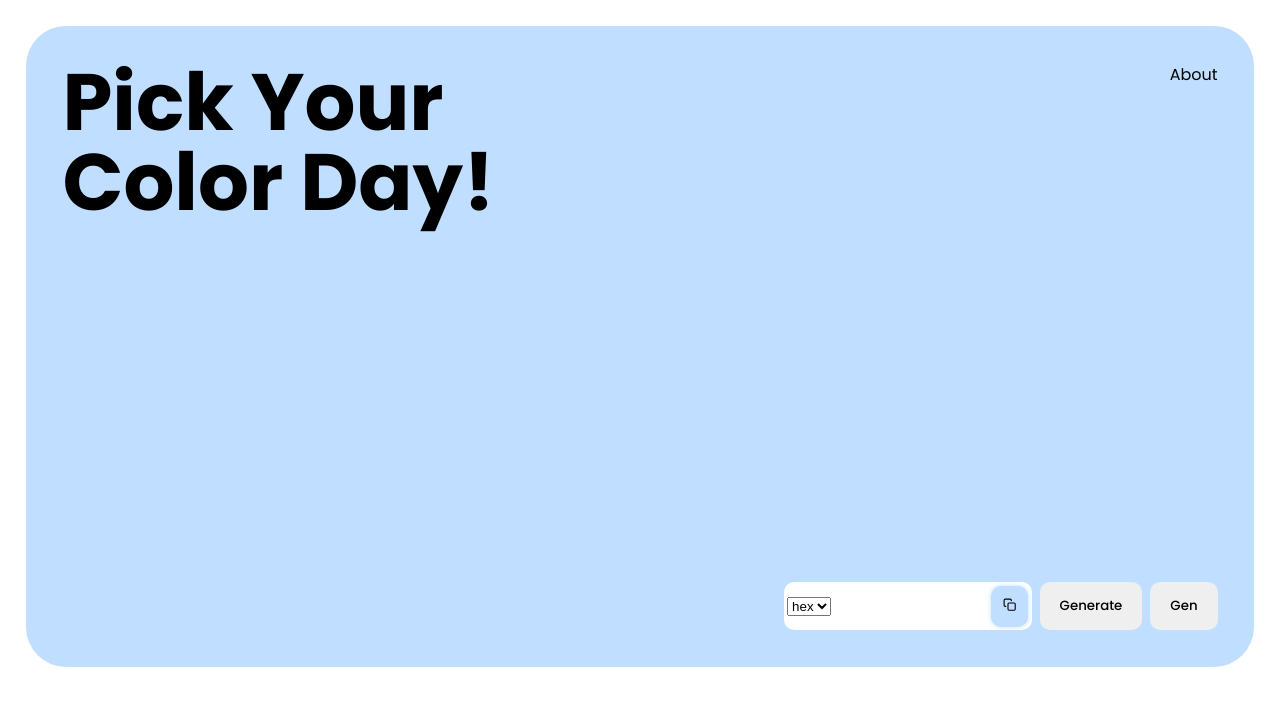
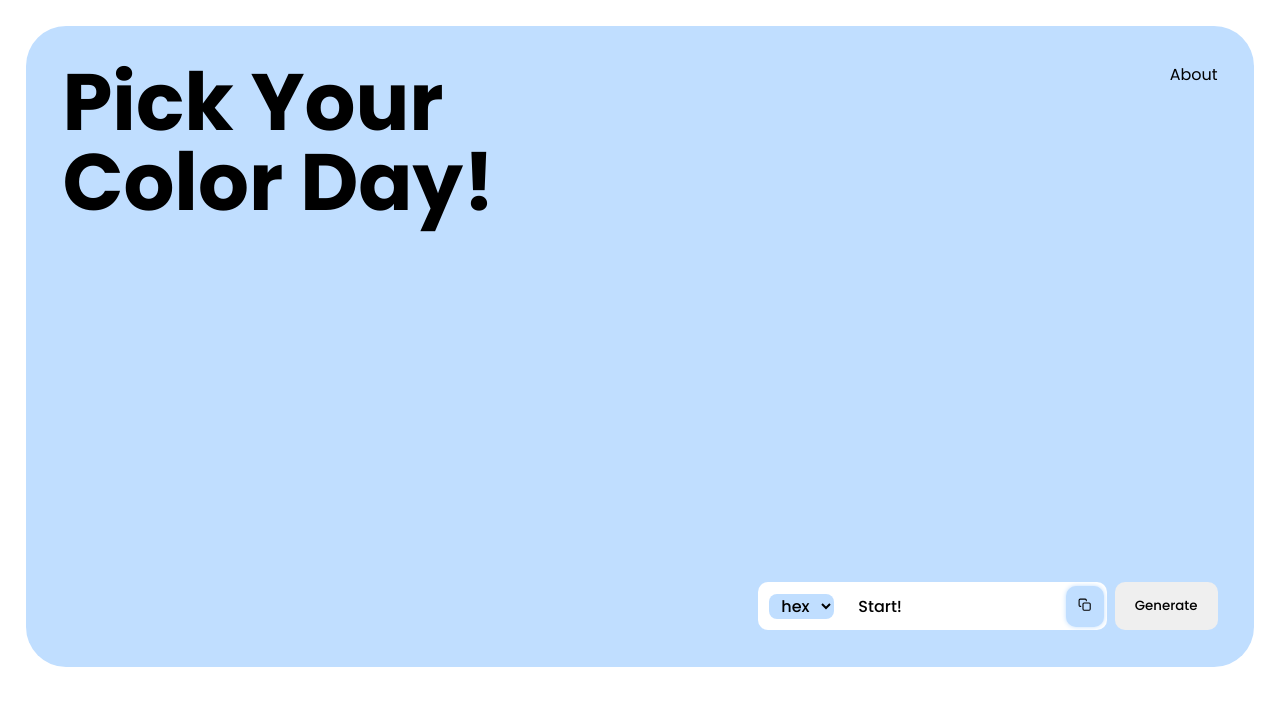
Before and after one commit to Tabyss/yolor, a React (Vite) app: page / in a window 1280 px wide. Shown: the top 706 px of the page. Built offline with nearby package versions, Linux system fonts and the light colour scheme.

Commit message:
Modified Copy

```diff
--- a/src/App.jsx
+++ b/src/App.jsx
@@ -6,16 +6,17 @@ import HexPicker from "./control/Picker";
 
 function App() {
   const [hex, setHex] = useState("#c0deff");
-  const [result, setResult] = useState()
+  const [result, setResult] = useState("Start!");
 
   function handleValue(e) {
     e.preventDefault();
     setHex(HexPicker);
+    setResult(HexPicker);
   }
   function convertColor() {
     let get = document.getElementById("form").value;
-    let result = HexConvert(hex, get)
-    setResult(result)
+    let end = HexConvert(hex, get);
+    setResult(end);
   }
 
   function handleChange() {
@@ -23,9 +24,10 @@ function App() {
   }
 
   function copyText() {
-    const copy = document.getElementById("hexel").value;
+    const copy = document.getElementById("hexel").innerHTML;
     copy.focus;
-    navigator.clipboard.writeText(hex);
+    // copy.select();
+    navigator.clipboard.writeText(copy);
     console.log("Copy!");
   }
 
@@ -44,12 +46,20 @@ function App() {
         </div>
         <div className="app-gene">
           <div className="app-value">
-            <select className="app-select" id="form" onChange={convertColor}>
+            <select
+              className="app-select"
+              id="form"
+              onChange={convertColor}
+              style={{
+                backgroundColor: hex,
+                // color:  ? "black" : "white"
+              }}
+            >
               <option value="hex">hex</option>
               <option value="rgb">rgb</option>
               <option value="hsl">hsl</option>
             </select>
-            <p id="hexel" type="text" onChange={handleValue} value={hex}>
+            <p id="hexel" onChange={handleValue} value={result}>
               {result}
             </p>
             <button
@@ -64,8 +74,6 @@ function App() {
             </button>
           </div>
           <button onClick={handleValue}>Generate</button>
-          <button onClick={handleChange}>Gen</button>
-          {/* <button onClick={handleChange()}>Gen1</button> */}
         </div>
       </div>
     </div>
--- a/src/control/Converter.jsx
+++ b/src/control/Converter.jsx
@@ -36,11 +36,11 @@ function HexConvert(hex, path) {
       l = Math.round(l * 100);
     }
     if (path === "rgb") {
-      return console.log(r + ", " + g + ", " + b);
+      return (r + ", " + g + ", " + b);
     } else if (path === "hsl") {
-      return console.log(h + ", " + s + ", " + l);
+      return (h + ", " + s + ", " + l);
     } else {
-      return console.log(hex)
+      return (hex)
     }
   }
 
--- a/src/index.scss
+++ b/src/index.scss
@@ -48,8 +48,21 @@ body {
         background-color: #fff;
         border-radius: 10px;
         padding: .2em ;
+        .app-select{
+          border: none;
+          border-radius: .5em;
+          font-family: "Poppins";
+          font-weight: 500;
+          font-size: 1em;
+
+          padding: 0 .5em;
+          margin: 0 .5em;
+          .app-select:focus{
+            border: none;
+          }
+        }
         p {
-          width: 10vw;
+          width: 15vw;
           margin: 0 1em;
           font-family: "Poppins" !important;
           font-weight: 500;
```
